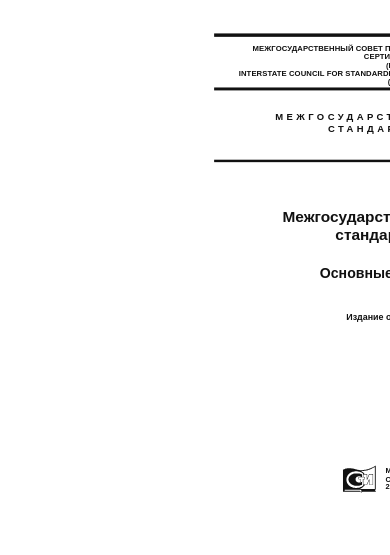
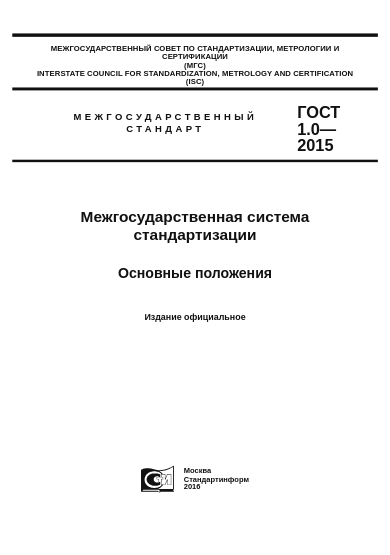
Before and after one commit to elvis-zhivv/normosvod, a website: page public/docs/gost-1-0-2015/preview.html in a window 390 px wide. Drawn offline with Linux system fonts and the light colour scheme.

Commit message:
Fix preview scaling inside frames

```diff
--- a/public/docs/gost-1-0-2015/preview.html
+++ b/public/docs/gost-1-0-2015/preview.html
@@ -1780,8 +1780,12 @@
   place-items: start center;
 }
 .scale-wrap {
+  position: relative;
+  overflow: hidden;
+}
+.scale-target {
   width: max-content;
-  transform-origin: top center;
+  transform-origin: top left;
 }
 .page {
   margin: 0 !important;
@@ -1792,7 +1796,8 @@
   <body>
     <div class="viewport">
       <div class="scale-wrap">
-        <section class="page active g10-cover" data-page="1" aria-label="Обложка" id="cover-page">
+        <div class="scale-target">
+          <section class="page active g10-cover" data-page="1" aria-label="Обложка" id="cover-page">
             <div class="cover">
               <div class="cover-top-line"></div>
               <div class="cover-top-text">
@@ -1818,20 +1823,26 @@
               </div>
             </div>
           </section>
+        </div>
       </div>
     </div>
     <script>
       (function () {
         const wrap = document.querySelector('.scale-wrap');
+        const target = document.querySelector('.scale-target');
         const page = document.querySelector('.page');
+        const viewport = document.querySelector('.viewport');
 
         function fit() {
-          if (!wrap || !page) return;
+          if (!wrap || !target || !page || !viewport) return;
           const pageRect = page.getBoundingClientRect();
-          const viewportWidth = window.innerWidth;
-          const viewportHeight = window.innerHeight;
+          const viewportRect = viewport.getBoundingClientRect();
+          const viewportWidth = viewportRect.width;
+          const viewportHeight = viewportRect.height;
           const scale = Math.min(viewportWidth / pageRect.width, viewportHeight / pageRect.height, 1);
-          wrap.style.transform = 'scale(' + scale + ')';
+          wrap.style.width = (pageRect.width * scale) + 'px';
+          wrap.style.height = (pageRect.height * scale) + 'px';
+          target.style.transform = 'scale(' + scale + ')';
         }
 
         window.addEventListener('resize', fit);
```
Also changed, not shown: public/docs/gost-29319-2025/preview.html (+17 -6 lines), public/docs/gost-8784-75/preview.html (+17 -6 lines), scripts/generate-preview.mjs (+32 -10 lines).
